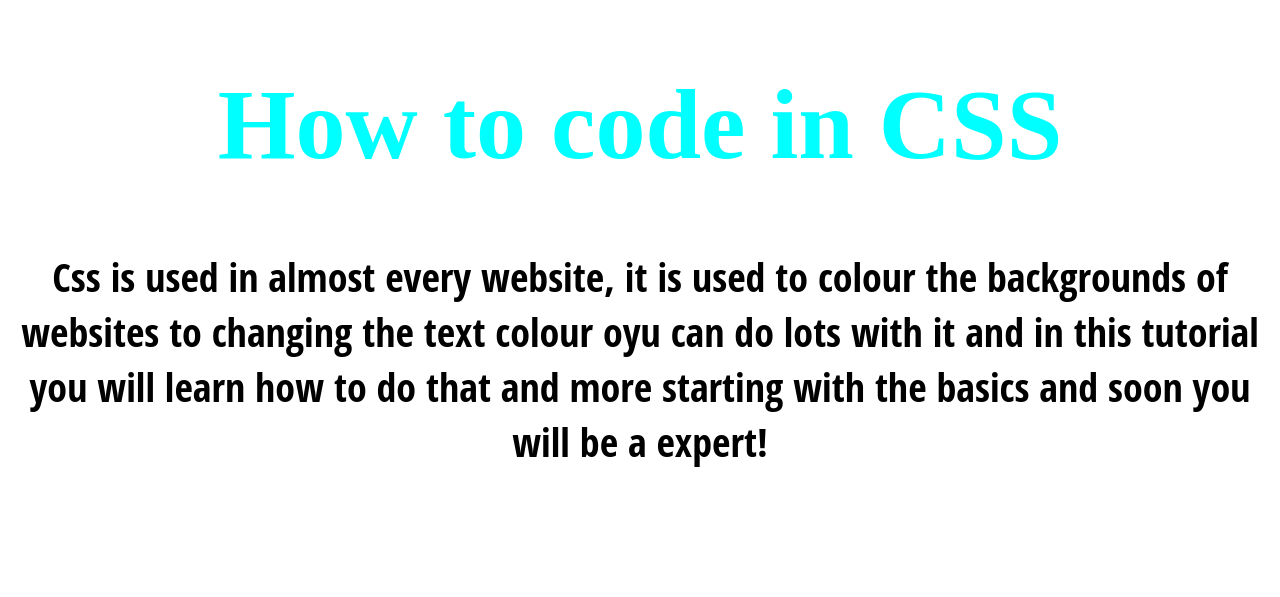
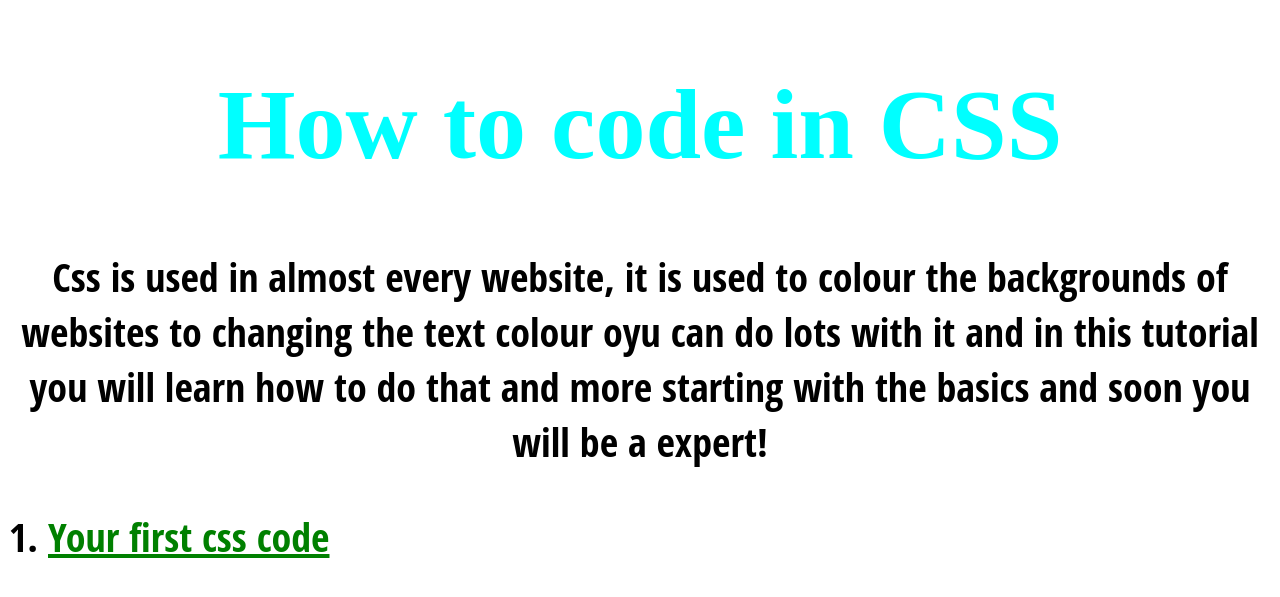
Before and after one commit to ostephagus/how-to-code.github.io, a Jekyll site: the page css-page.html, which Jekyll copies as it is, in a window 1280 px wide. Shown: the top 597 px of the page. Built offline with Jekyll 4.4.1, drawn with Linux system fonts in a browser that asks for light colours.

Commit message:
Update css-page.html

```diff
--- a/css-page.html
+++ b/css-page.html
@@ -14,5 +14,8 @@
   <body>
     <h1>How to code in CSS</h1>
     <p>Css is used in almost every website, it is used to colour the backgrounds of websites to changing the text colour oyu can do lots with it and in this tutorial you will learn how to do that and more starting with the basics and soon you will be a expert!</p>
+    <ol>
+      <li><a href="/css-start.html">Your first css code</a></li>
+	</ol>
   </body>
 </html>
```
